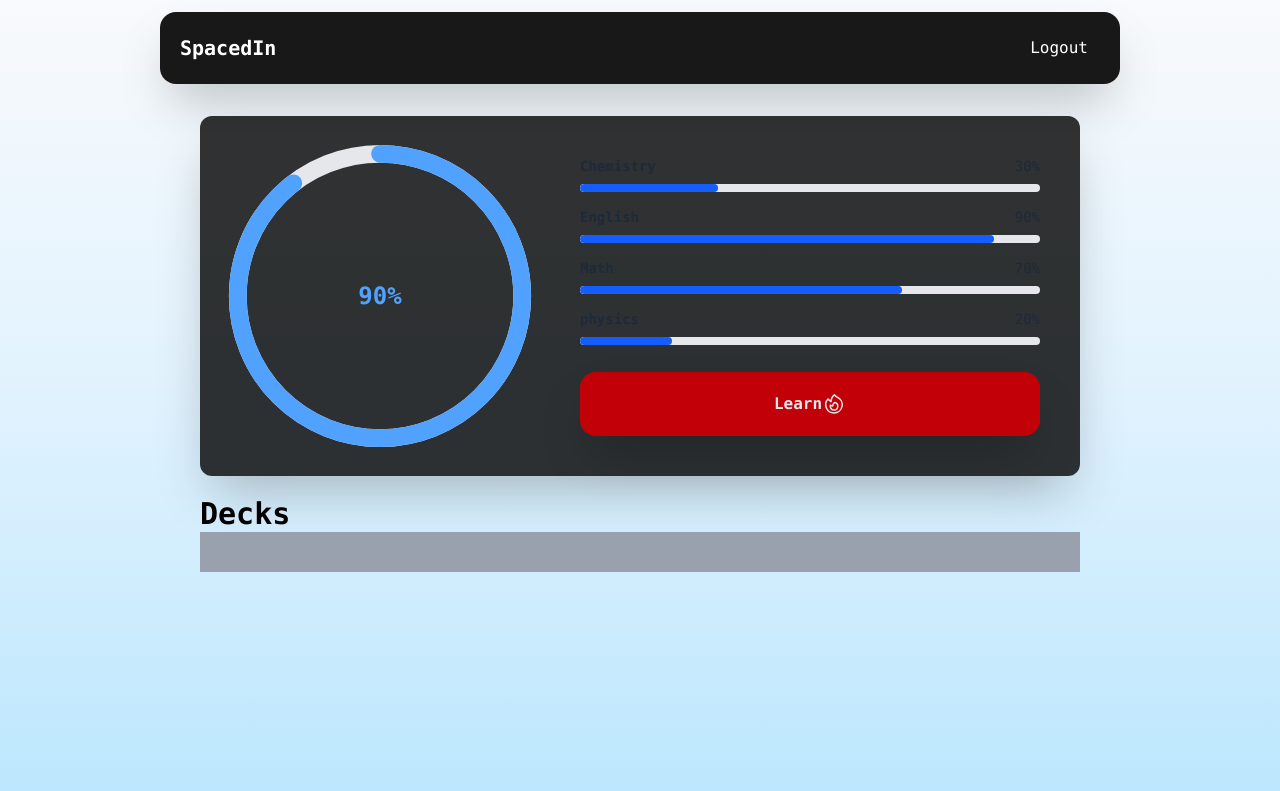
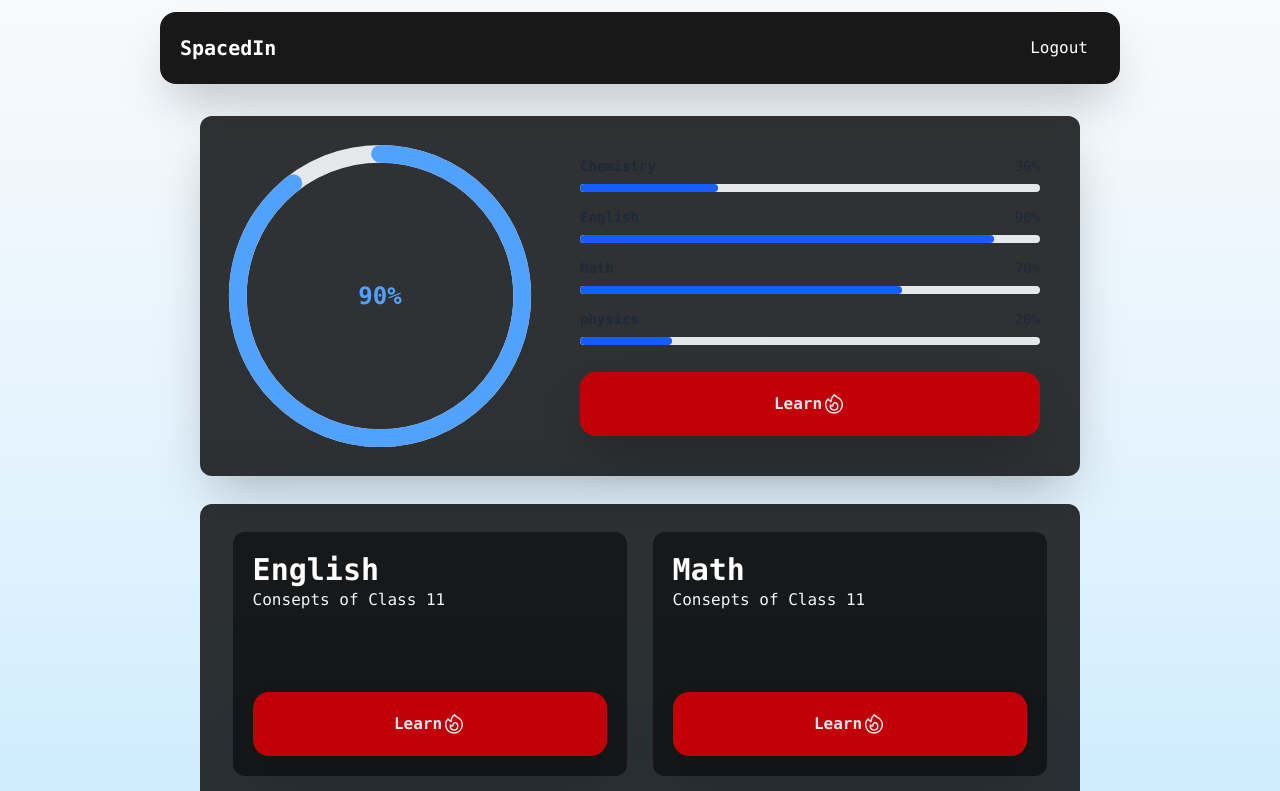
Before and after one commit to JoelJebitto/SpacedIn, a React (Vite) app in the folder SpacedIn/: page /dashboard in a window 1280 px wide. Shown: the top 791 px of the page. Built offline with nearby package versions, Linux system fonts and the light colour scheme; sample sign-in values are in the browser's storage.

Commit message:
created a card component

```diff
--- a/SpacedIn/index.html
+++ b/SpacedIn/index.html
@@ -9,7 +9,7 @@
   <body
     class="bg-gradient-to-b from-[#f8fafc] via-[#e0f2fe] to-[#bae6fd] font-mono"
   >
-    <div id="root" class="h-screen"></div>
+    <div id="root" class="h-full"></div>
     <script type="module" src="/src/main.jsx"></script>
   </body>
 </html>
--- /dev/null
+++ b/SpacedIn/src/components/Deck.jsx
@@ -0,0 +1,15 @@
+import LearnButton from "./LearnButton";
+
+export default function Deck({ title, description, id }) {
+  return (
+    <div
+      className="bg-black/50 flex flex-col mx-auto my-2 p-5 text-white w-full lg:w-[47%] rounded-xl"
+      key={id}
+    >
+      <h1 className="text-3xl font-bold">{title}</h1>
+      <p className="text-gray-100">{description}</p>
+
+      <LearnButton className="mt-20" />
+    </div>
+  );
+}
--- a/SpacedIn/src/components/Decks.jsx
+++ b/SpacedIn/src/components/Decks.jsx
@@ -1,8 +1,37 @@
+import Deck from "./Deck";
+
+const lDeck = [
+  {
+    title: "English",
+    description: "Consepts of Class 11",
+    id: 0,
+  },
+  {
+    title: "Math",
+    description: "Consepts of Class 11",
+    id: 1,
+  },
+  {
+    title: "Science",
+    description: "Consepts of Class 11",
+    id: 2,
+  },
+  {
+    title: "Chemistry",
+    description: "Consepts of Class 11",
+    id: 3,
+  },
+];
+
 const Decks = () => {
   return (
-    <div className="mt-5">
-      <h1 className="text-3xl font-bold">Decks</h1>
-      <div className="p-5 bg-gray-400"></div>
+    <div className="mt-7 p-5 bg-black/80 text-white rounded-xl">
+      {/* <h1 className="text-4xl font-bold mb-3 underline">Decks:</h1> */}
+      <div className=" flex flex-wrap">
+        {lDeck.map((i) => (
+          <Deck {...i} />
+        ))}
+      </div>
     </div>
   );
 };
--- a/SpacedIn/src/components/FullOverview.jsx
+++ b/SpacedIn/src/components/FullOverview.jsx
@@ -1,4 +1,5 @@
 import CircleProgressBar from "./CircleProgressBar";
+import LearnButton from "./LearnButton";
 import ProgressBar from "./ProgressBar";
 
 const FullOverview = () => {
@@ -12,28 +13,7 @@ const FullOverview = () => {
           <ProgressBar title="Math" val={70} />
           <ProgressBar title="physics" val={20} />
         </div>
-        <button className="bg-red-700 p-5 shadow-2xl mt-3 flex justify-center rounded-2xl text-gray-200 font-bold active:bg-red-500 hover:bg-red-600">
-          Learn
-          <svg
-            xmlns="http://www.w3.org/2000/svg"
-            fill="none"
-            viewBox="0 0 24 24"
-            strokeWidth={1.5}
-            stroke="currentColor"
-            className="size-6"
-          >
-            <path
-              strokeLinecap="round"
-              strokeLinejoin="round"
-              d="M15.362 5.214A8.252 8.252 0 0 1 12 21 8.25 8.25 0 0 1 6.038 7.047 8.287 8.287 0 0 0 9 9.601a8.983 8.983 0 0 1 3.361-6.867 8.21 8.21 0 0 0 3 2.48Z"
-            />
-            <path
-              strokeLinecap="round"
-              strokeLinejoin="round"
-              d="M12 18a3.75 3.75 0 0 0 .495-7.468 5.99 5.99 0 0 0-1.925 3.547 5.975 5.975 0 0 1-2.133-1.001A3.75 3.75 0 0 0 12 18Z"
-            />
-          </svg>
-        </button>
+        <LearnButton />
       </div>
     </div>
   );
--- /dev/null
+++ b/SpacedIn/src/components/LearnButton.jsx
@@ -0,0 +1,28 @@
+export default function LearnButton({ className }) {
+  return (
+    <button
+      className={`bg-red-700 p-5 shadow-2xl mt-3 flex justify-center rounded-2xl text-gray-200 font-bold active:bg-red-500 hover:bg-red-600 ${className}`}
+    >
+      Learn
+      <svg
+        xmlns="http://www.w3.org/2000/svg"
+        fill="none"
+        viewBox="0 0 24 24"
+        strokeWidth={1.5}
+        stroke="currentColor"
+        className="size-6"
+      >
+        <path
+          strokeLinecap="round"
+          strokeLinejoin="round"
+          d="M15.362 5.214A8.252 8.252 0 0 1 12 21 8.25 8.25 0 0 1 6.038 7.047 8.287 8.287 0 0 0 9 9.601a8.983 8.983 0 0 1 3.361-6.867 8.21 8.21 0 0 0 3 2.48Z"
+        />
+        <path
+          strokeLinecap="round"
+          strokeLinejoin="round"
+          d="M12 18a3.75 3.75 0 0 0 .495-7.468 5.99 5.99 0 0 0-1.925 3.547 5.975 5.975 0 0 1-2.133-1.001A3.75 3.75 0 0 0 12 18Z"
+        />
+      </svg>
+    </button>
+  );
+}
```
